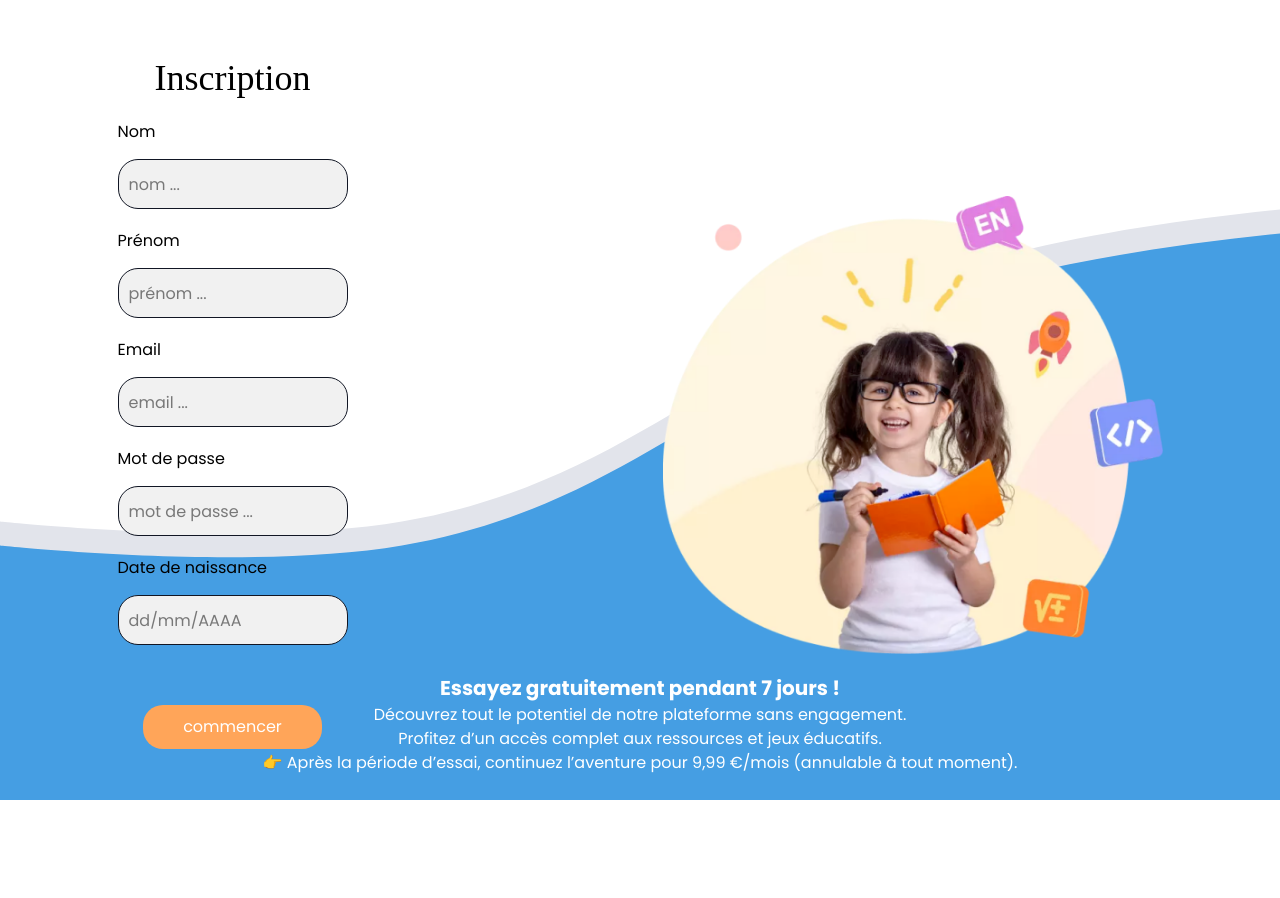
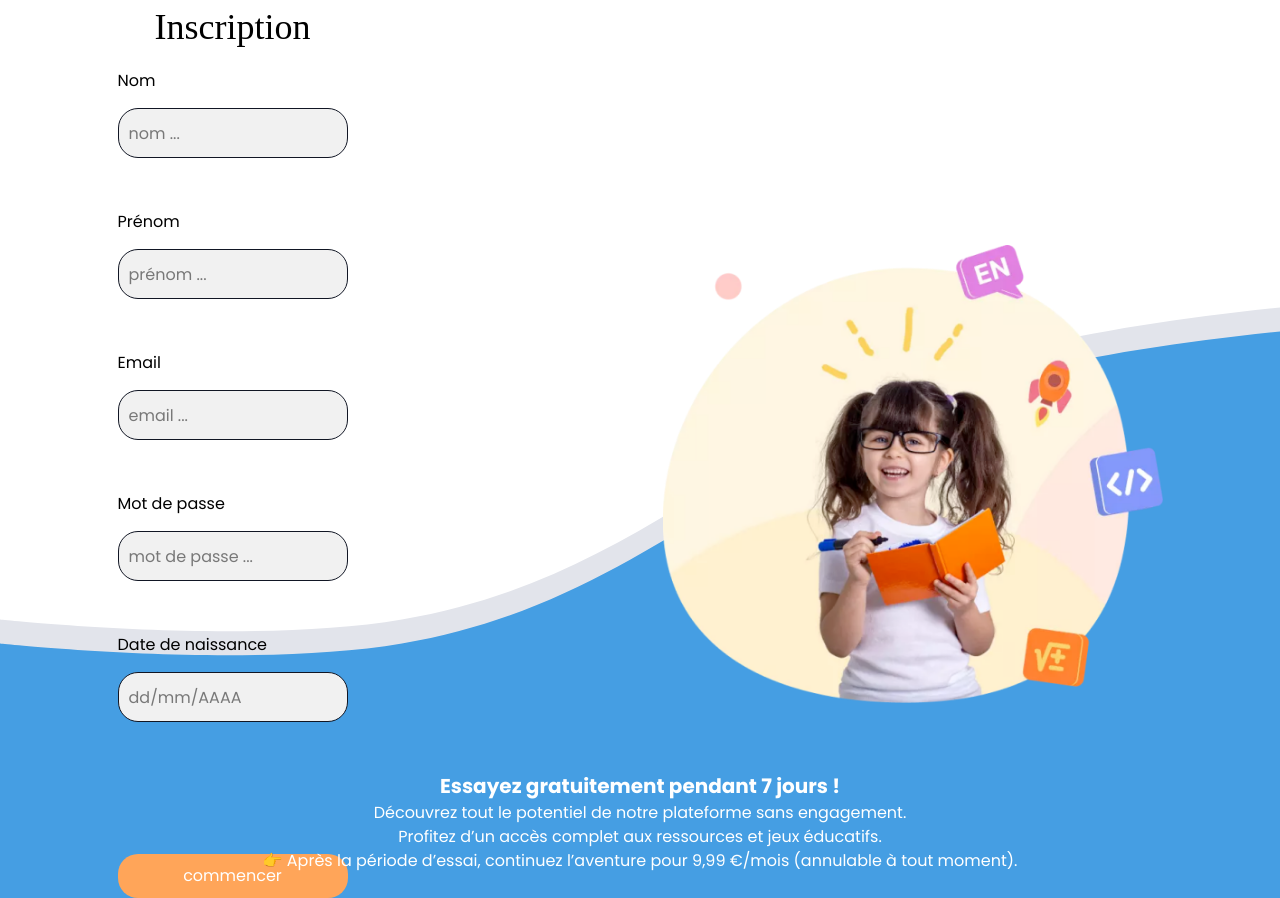
Before and after one commit to ScuBix1/frontend-mydigitalproject, a React (Vite) app: page /signup in a window 1280 px wide. Before the commit the page ends 800 px from the top, so only its background shows below. Built offline with nearby package versions, Linux system fonts and the light colour scheme; a web font is replaced by a local one.

Commit message:
error Form: create http client and add react query and try to request signup

```diff
--- a/package.json
+++ b/package.json
@@ -10,10 +10,13 @@
     "preview": "vite preview"
   },
   "dependencies": {
+    "@hookform/resolvers": "^5.0.1",
     "@tailwindcss/vite": "^4.1.4",
+    "@tanstack/react-query": "^5.75.2",
     "clsx": "^2.1.1",
     "react": "^19.0.0",
     "react-dom": "^19.0.0",
+    "react-hook-form": "^7.56.2",
     "react-router-dom": "^7.5.1",
     "tailwind-variants": "^1.0.0",
     "zod": "^3.24.3"
--- /dev/null
+++ b/src/api/client.ts
@@ -0,0 +1,100 @@
+export type HttpMethod = 'GET' | 'PATCH' | 'POST' | 'DELETE';
+
+interface HttpRequestOptions<T = unknown> {
+  url: string;
+  method?: HttpMethod;
+  data?: T;
+  headers?: Record<string, string>;
+  signal?: AbortSignal;
+  timeOutMs?: number;
+}
+
+export interface HttpError {
+  message: string;
+  status?: number;
+  body?: unknown;
+}
+
+interface HttpSuccess<T> {
+  ok: true;
+  data: T;
+}
+
+interface HttpFailure {
+  ok: false;
+  error: HttpError;
+}
+
+export type HttpSafeResponse<T> = HttpSuccess<T> | HttpFailure;
+
+export async function httpRequest<TResponse = unknown, TRequest = unknown>(
+  options: HttpRequestOptions<TRequest>
+): Promise<HttpSafeResponse<TResponse>> {
+  const {
+    url,
+    method = 'GET',
+    data,
+    headers,
+    signal,
+    timeOutMs = 10000,
+  } = options;
+
+  const controller = new AbortController();
+  const timeout = setTimeout(() => controller.abort(), timeOutMs);
+
+  const fetchSignal = signal || controller.signal;
+
+  const config: RequestInit = {
+    method,
+    headers: {
+      'Content-Type': 'application/json',
+      ...headers,
+    },
+    credentials: 'include',
+    signal: fetchSignal,
+    body: data ? JSON.stringify(data) : undefined,
+  };
+
+  try {
+    const response = await fetch(url, config);
+    clearTimeout(timeout);
+
+    const contentType = response.headers.get('Content-Type') || '';
+    const isJson = contentType.includes('application/json');
+    const responseData = isJson
+      ? await response.json().catch(() => undefined)
+      : undefined;
+
+    if (!response.ok) {
+      return {
+        ok: false,
+        error: {
+          message: 'Erreur API',
+          status: response.status,
+          body: responseData,
+        },
+      };
+    }
+
+    return { ok: true, data: responseData as TResponse };
+  } catch (err: unknown) {
+    clearTimeout(timeout);
+
+    if (err instanceof DOMException && err.name === 'AbortError') {
+      return {
+        ok: false,
+        error: {
+          message: 'La requête a expiré !',
+        },
+      };
+    }
+
+    const message = err instanceof Error ? err.message : 'Erreur inconnue';
+    return {
+      ok: false,
+      error: {
+        message,
+      },
+    };
+  }
+}
--- /dev/null
+++ b/src/api/tutor/signup/api.ts
@@ -0,0 +1,13 @@
+import { httpRequest } from '../../client';
+import { SignupTutorDto } from './schema';
+
+export const signupTutor = async (data: SignupTutorDto) => {
+  return httpRequest({
+    url: `${import.meta.env.VITE_API_URL}/tutors/sign-up`,
+    method: 'POST',
+    data: {
+      ...data,
+      admin_id: import.meta.env.VITE_ADMIN_ID,
+    },
+  });
+};
--- /dev/null
+++ b/src/api/tutor/signup/schema.ts
@@ -0,0 +1,21 @@
+import { z } from 'zod';
+
+export const signupSchema = z.object({
+  email: z
+    .string()
+    .min(1, { message: "L'email est requis." })
+    .email({ message: "L'email n'est pas au bon format." }),
+  password: z
+    .string()
+    .min(1, { message: 'Le mot de passe est requis' })
+    .min(8, { message: 'Le mot de passe est trop court.' })
+    .regex(/^(?=.*[a-z])(?=.*[A-Z])(?=.*[0-9])(?=.*[\W_]).{8,}$/, {
+      message:
+        '1 majuscule, 1 minuscule, 8 caractères et un caractère spécial minimum requis.',
+    }), //\W => ≠ [a-zA-Z0-9_]
+  firstname: z.string().min(1, { message: 'Le prénom est requis.' }),
+  lastname: z.string().min(1, { message: 'Le nom est requis.' }),
+  dob: z.string().min(1, { message: 'La date de naissance est requise.' }),
+});
+
+export type SignupTutorDto = z.infer<typeof signupSchema>;
--- /dev/null
+++ b/src/api/tutor/signup/useSignupTutor.ts
@@ -0,0 +1,9 @@
+import { useMutation } from '@tanstack/react-query';
+import { signupTutor } from './api';
+import { SignupTutorDto } from './schema';
+
+export const useSignupTutor = () => {
+  return useMutation({
+    mutationFn: (data: SignupTutorDto) => signupTutor(data),
+  });
+};
--- a/src/components/InputText/InputText.tsx
+++ b/src/components/InputText/InputText.tsx
@@ -6,6 +6,7 @@ interface InputTextProps {
   textLabel?: string;
   placeholder?: string;
   value?: string;
+  error?: string;
   onChange?: React.ChangeEventHandler<HTMLInputElement>;
 }
 
@@ -17,21 +18,29 @@ const InputText = (props: InputTextProps) => {
     placeholder,
     value,
     onChange,
+    error,
     ...restProps
   } = props;
 
   return (
     <div className={clsx('flex flex-col gap-y-3', className)}>
       {textLabel && <label htmlFor={id}>{textLabel}</label>}
+      <div className='relative'>
         <input
           type='text'
           id={id}
-        className='border border-[var(--foreground-primary)] max-w-[230px] h-[50px] rounded-[20px] px-[10px] bg-[var(--background-secondary-light)]'
+          className='border border-[var(--foreground-primary)] max-w-[230px] h-[50px] rounded-[20px] px-[10px] bg-[var(--background-secondary-light)] mb-[2rem]'
           placeholder={placeholder}
           value={value}
           onChange={onChange}
           {...restProps}
         />
+        {error && (
+          <p className='text-red-500 text-[0.7rem] italic absolute bottom-0'>
+            {error}
+          </p>
+        )}
+      </div>
     </div>
   );
 };
--- a/src/index.css
+++ b/src/index.css
@@ -38,13 +38,13 @@
   /* tertiary */
 }
 
-* {
+/* * {
   font-family: "Poppins", sans-serif;
   font-weight: 400;
   font-style: normal;
   font-size: 1rem;
   letter-spacing: 12%;
-}
+} */
 
 .text-h1 {
   font-family: "Walter Turncoat", cursive;
--- a/src/main.tsx
+++ b/src/main.tsx
@@ -1,14 +1,19 @@
 import { StrictMode } from 'react';
 import { createRoot } from 'react-dom/client';
 
+import { QueryClient, QueryClientProvider } from '@tanstack/react-query';
 import { BrowserRouter } from 'react-router-dom';
 import App from './App.tsx';
 import './index.css';
 
+const queryClient = new QueryClient();
+
 createRoot(document.getElementById('root')!).render(
   <StrictMode>
-    <BrowserRouter>
-      <App />
-    </BrowserRouter>
+    <QueryClientProvider client={queryClient}>
+      <BrowserRouter>
+        <App />
+      </BrowserRouter>
+    </QueryClientProvider>
   </StrictMode>
 );
--- a/src/pages/Signup/Signup.tsx
+++ b/src/pages/Signup/Signup.tsx
@@ -1,119 +1,83 @@
-import { useState } from 'react';
-import { z } from 'zod';
-import { postTutor } from '../../api/tutor/postTutor';
+import { zodResolver } from '@hookform/resolvers/zod';
+import { useForm } from 'react-hook-form';
+import { SignupTutorDto, signupSchema } from '../../api/tutor/signup/schema';
+import { useSignupTutor } from '../../api/tutor/signup/useSignupTutor';
 import Button from '../../components/Button/Button';
 import InputText from '../../components/InputText/InputText';
 
-const signupSchema = z.object({
-  email: z.string().min(1, { message: "L'email est requis." }),
-  password: z.string().min(1, { message: 'Le mot de passe est requis.' }),
-  firstname: z.string().min(1, { message: 'Le prénom est requis.' }),
-  lastname: z.string().min(1, { message: 'Le nom est requis.' }),
-  dob: z.string().min(1, { message: 'La date de naissance est requise.' }),
+const Signup = () => {
+  const {
+    register,
+    handleSubmit,
+    formState: { errors },
+  } = useForm<SignupTutorDto>({
+    resolver: zodResolver(signupSchema),
   });
 
-const Signup = () => {
-  const [email, setEmail] = useState('');
-  const [password, setPassword] = useState('');
-  const [lastname, setLastname] = useState('');
-  const [firstname, setFirstname] = useState('');
-  const [dob, setDob] = useState('');
+  const { mutate, isPending, isError } = useSignupTutor();
 
-  const [error, setError] = useState<null | string>(null);
-
-  const handleSignup = async () => {
-    const result = signupSchema.safeParse({
-      email,
-      password,
-      lastname,
-      firstname,
-      dob,
-    });
-
-    if (!result.success) {
-      const messages = result.error.errors.map((err) => err.message);
-      setError(messages[0]);
-      return;
-    }
-
-    try {
-      await postTutor({
-        email,
-        password,
-        lastname,
-        firstname,
-        dob,
-        admin_id: 1,
-      });
-      setError(null);
-    } catch (err: unknown) {
-      if (err instanceof Error) {
-        setError(err.message);
-      }
-
-      setError('Une erreur inconnue est survenue.');
-    }
+  const onSubmit = (data: SignupTutorDto) => {
+    console.log(data);
+    mutate(data);
   };
 
   return (
     <div className='relative flex flex-col items-center justify-around gap-x-20 min-h-[100dvh] lg:flex-row'>
       <div className='flex flex-col items-center'>
         <h1 className='text-center text-h1 mb-3'>Inscription</h1>
-        <form action='' className='flex flex-col gap-y-4'>
+        <form
+          onSubmit={handleSubmit(onSubmit)}
+          className='flex flex-col gap-y-4'
+        >
           <InputText
             id='lastname'
             textLabel='Nom'
             placeholder='nom ...'
-            value={lastname}
-            onChange={(e) => {
-              setLastname(e.target.value);
-            }}
+            {...register('lastname')}
+            error={errors.lastname?.message}
           />
           <InputText
             id='firstname'
             textLabel='Prénom'
             placeholder='prénom ...'
-            value={firstname}
-            onChange={(e) => {
-              setFirstname(e.target.value);
-            }}
+            {...register('firstname')}
+            error={errors.firstname?.message}
           />
           <InputText
             id='email'
             textLabel='Email'
             placeholder='email ...'
-            value={email}
-            onChange={(e) => {
-              setEmail(e.target.value);
-            }}
+            {...register('email')}
+            error={errors.email?.message}
           />
           <InputText
             id='password'
             textLabel='Mot de passe'
             placeholder='mot de passe ...'
-            value={password}
-            onChange={(e) => {
-              setPassword(e.target.value);
-            }}
+            {...register('password')}
+            error={errors.password?.message}
           />
           <InputText
             id='dob'
             textLabel='Date de naissance'
             placeholder='dd/mm/AAAA'
-            value={dob}
-            onChange={(e) => {
-              setDob(e.target.value);
-            }}
+            {...register('dob')}
+            error={errors.dob?.message}
           />
-        </form>
-        <div className='h-2'>{error}</div>
+
+          <div className='h-2 text-red-500'>
+            {isError && 'Une erreur est survenue'}
+          </div>
+
           <Button
             variant='primary'
             className='mt-4 lg:mt-10'
-          onClick={handleSignup}
+            type='submit'
+            disabled={isPending}
           >
             commencer
           </Button>
+        </form>
       </div>
       <img
         src='/assets/images/signup-illustration.png'
```
Also changed, not shown: 2 other files (tests, documents, lock files or other folders). Lines whose indentation alone changed are shown as unchanged.
